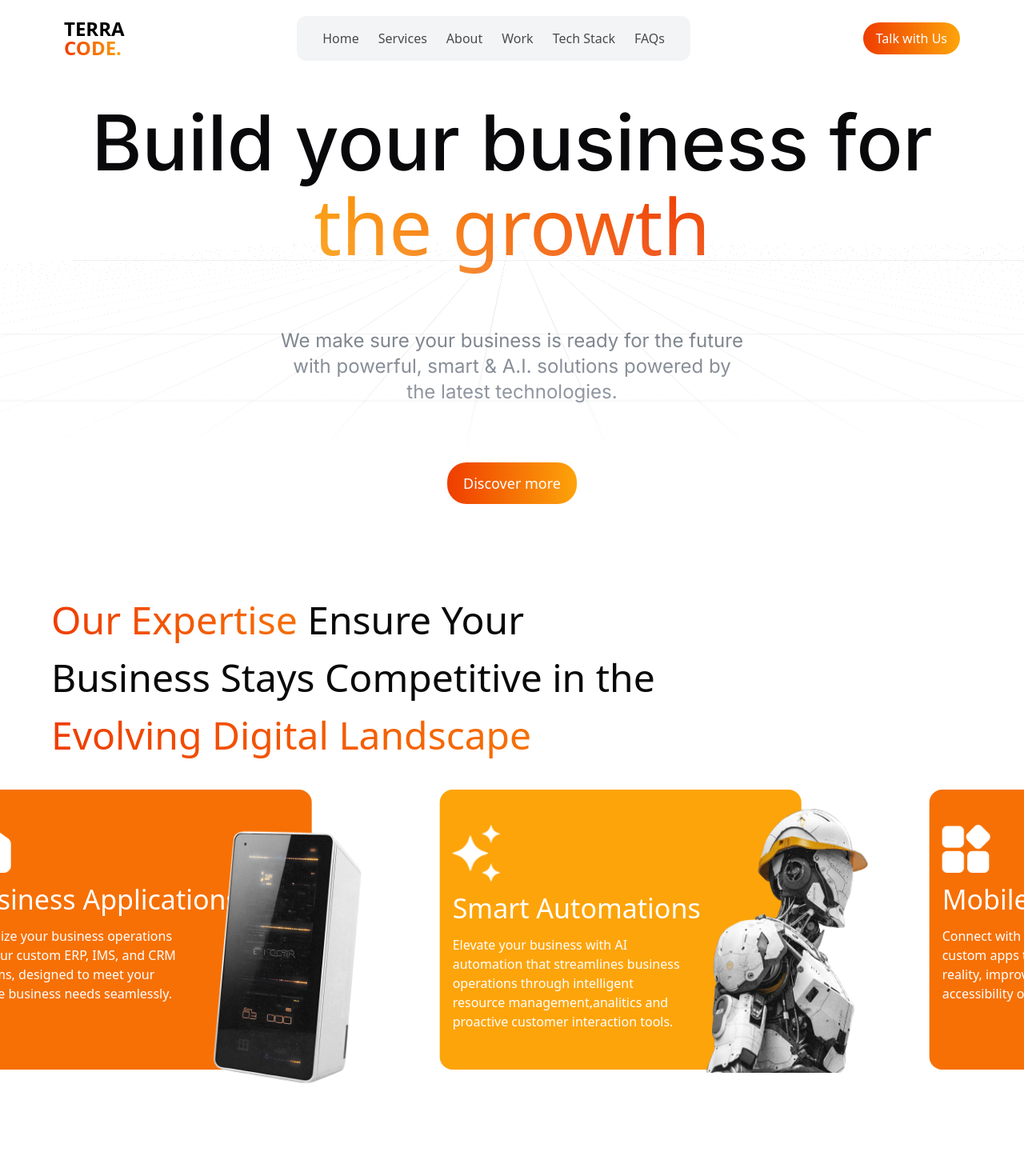
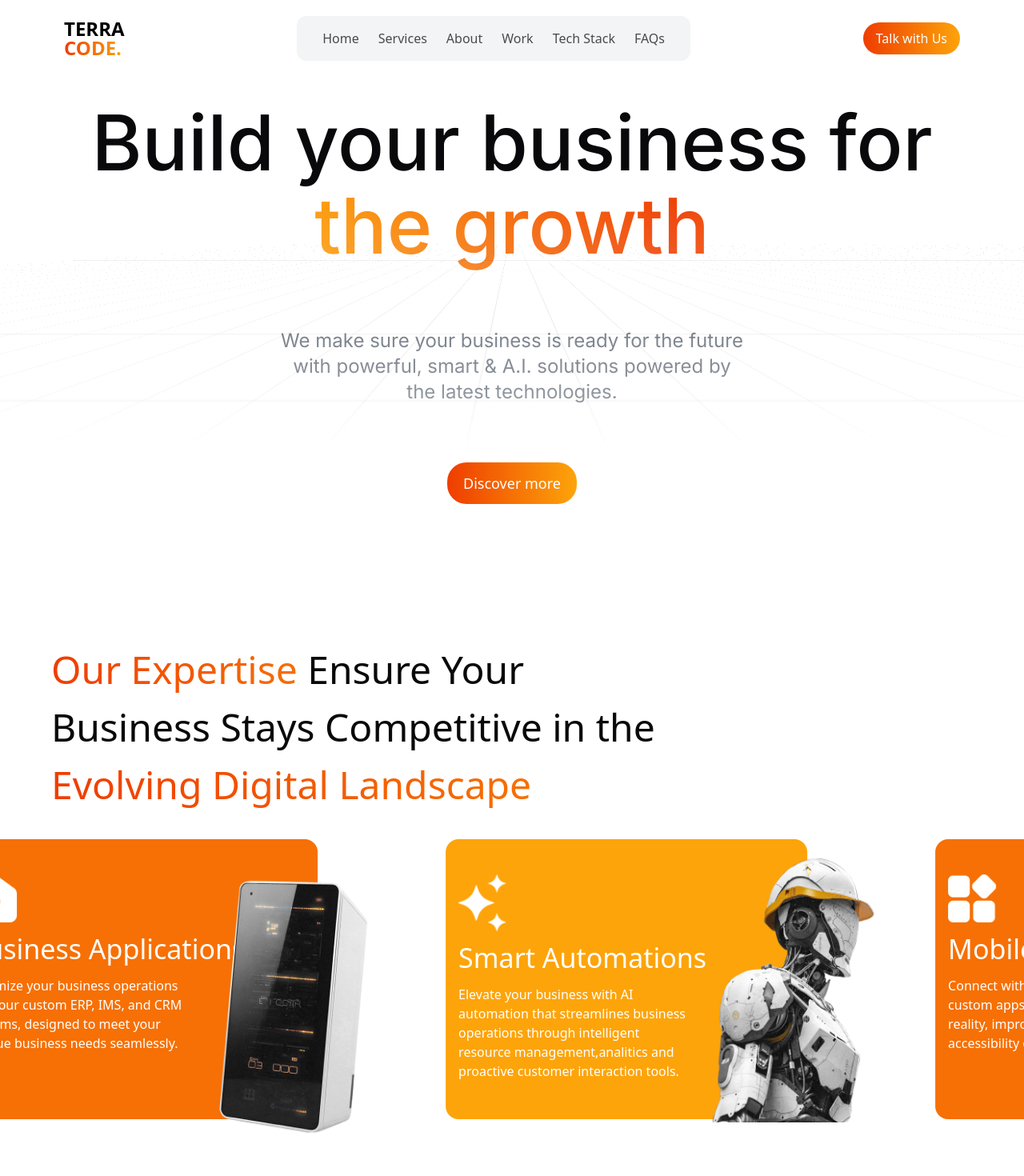
Before and after one commit to Terracode-Dev/Main-Site, a React (Vite) app: page / in a window 1280 px wide. Shown: the top 1470 px of the page at 80% size. Built offline with nearby package versions, Linux system fonts and the light colour scheme.

Commit message:
fix services section

```diff
--- a/src/components/home/Hero.tsx
+++ b/src/components/home/Hero.tsx
@@ -1,10 +1,11 @@
-// import Particles from '../ui/particles';
+import Particles from '../ui/particles';
 import RetroGrid from '../ui/retro-grid';
 import { motion, useAnimation } from "framer-motion";
 import { useInView } from "react-intersection-observer";
 import { useEffect } from "react";
 import { Link as ScrollLink } from 'react-scroll';
 import WordRotate from '../ui/word-rotate';
+import { Link } from 'react-router-dom';
 
 export default function Hero() {
   const controls = useAnimation();
@@ -30,8 +31,8 @@ export default function Hero() {
       <br />
       <div className="flex justify-center">
         <WordRotate
-          words={["the future", "success", "the growth", " impact", "innovation","excellence","tommorow","change","prosperity","opportunities"]}
-          className="animate-gradient bg-gradient-to-r from-[#EF3D00] via-[#FDA40A] to-[#EF3D00] bg-[length:200%] bg-clip-text text-transparent pb-4"
+          words={["the future", "success", "the growth", " impact", "innovation","excellence","tommorow","change","prosperity","opertunities"]}
+          className="animate-gradient bg-gradient-to-r from-[#EF3D00] via-[#FDA40A] to-[#EF3D00] bg-[length:200%] bg-clip-text text-transparent pb-4 inter"
         />
       </div>
     </>
--- a/src/components/home/Services.tsx
+++ b/src/components/home/Services.tsx
@@ -37,7 +37,8 @@ const HorizontalScrollCarousel = () => {
   return (
     <section ref={targetRef} className="relative h-[200vh] ">
       {/* mobile view */}
-      <div className="sticky top-0 flex flex-col justify-center h-screen overflow-hidden lg:hidden">
+      <div className="sticky top-0 flex justify-center items-center overflow-hidden py-5 -my-[30%] lg:hidden">
+      <div className=" flex flex-col justify-center h-screen overflow-hidden ">
         <div className="md:text-[25px] lg:text-[45px] text-[25px] ml-4 ">
         {our}<br/>
         {ev}
@@ -54,8 +55,10 @@ const HorizontalScrollCarousel = () => {
           ))}
         </motion.div>
       </div>
+      </div>
       {/* desktop view */}
-      <div className="sticky flex flex-col justify-center hidden h-screen overflow-hidden top-24 lg:block">
+      <div className="sticky top-0 flex justify-center items-center overflow-hidden py-3 -my-[4%] hidden lg:block">
+      <div className="flex flex-col justify-center h-screen overflow-hidden  ">
       <div className="md:text-[48px] text-[32px] pl-16">
           {our}<br />
           {ev}
@@ -71,6 +74,7 @@ const HorizontalScrollCarousel = () => {
             <Card card={card} key={card.id} />
           ))}
         </motion.div>
+      </div>
       </div>
     </section>
   );
```
